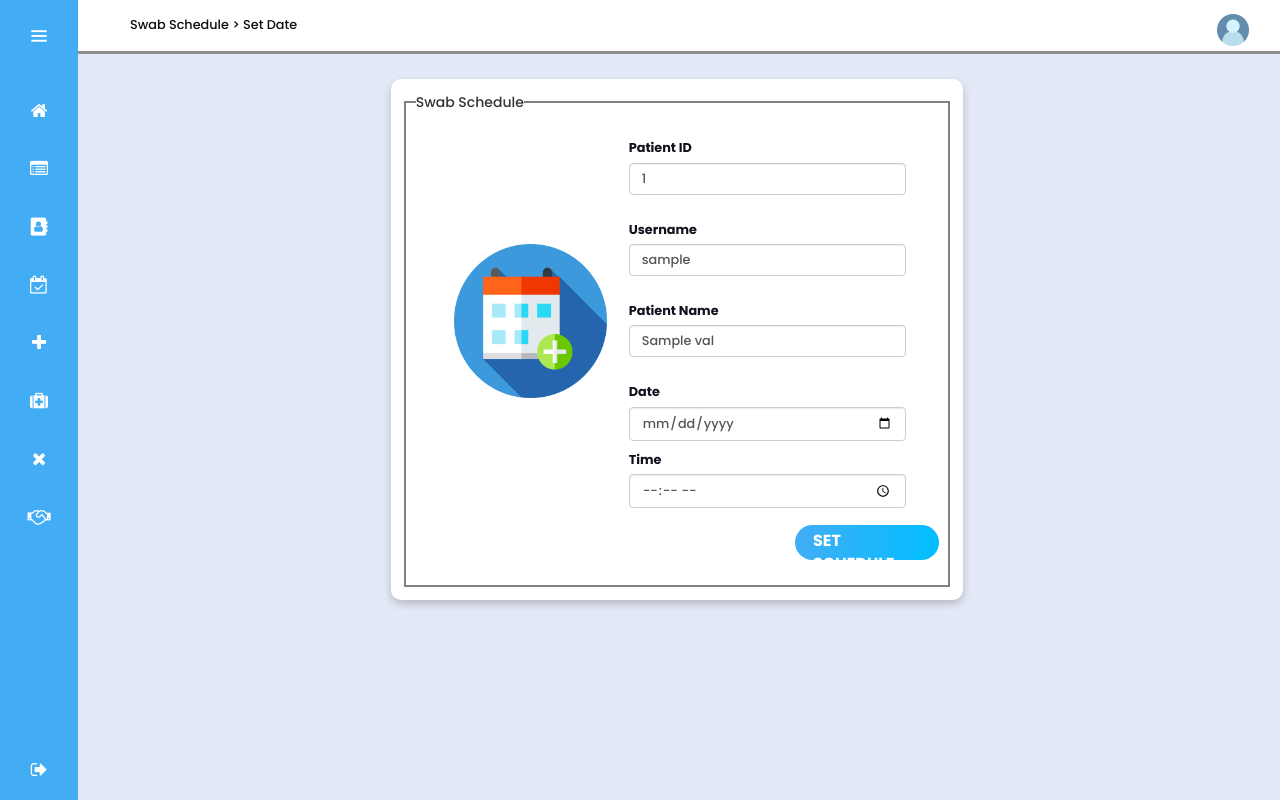
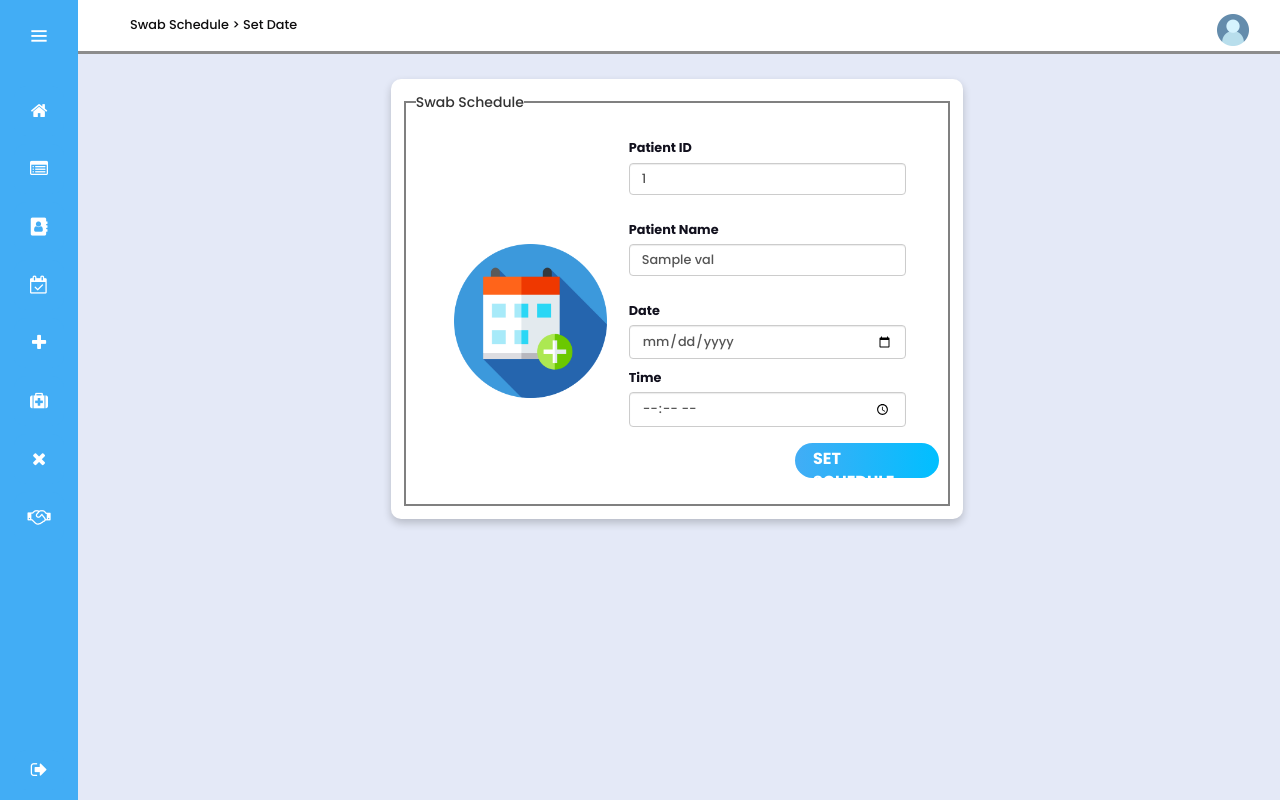
Before and after one commit to justinemrtnz/covidcare, a Flask app: template templates/UpdateSwab.html in a window 1280 px wide. Run offline with Flask 2, Linux system fonts and the light colour scheme; the template is opened without the code that fills it: most values are stand-ins (such as "Sample title", 1, 10 or a date in 2020); some libraries are stand-ins or nearby versions.

Commit message:
initial commit

```diff
--- a/app.py
+++ b/app.py
@@ -1,11 +1,8 @@
 import json
 from datetime import datetime
 import sys
-import pendulum
 import pyrebase
 import datetime
-import smtplib
-import os
 from twilio.rest import Client
 
 firebaseConfig = {
--- a/templates/UpdateCCSwab.html
+++ b/templates/UpdateCCSwab.html
@@ -332,7 +332,7 @@ legend.scheduler-border {
         <input  style="width:60%;  height: 3%;   font-size: 1vw;background: white" type="text" name="PatientID" placeholder="PatientID"
                class="form-control"
                value="{{request.form['patientID'] or p.val().patientID}}" disabled="disabled" ><br></div>
-      <div class="column" style="margin-right:5%; margin-top: -5%" >
+      <div class="column" style="margin-right:5%; margin-top: -5%; display: none" >
      <b><label for="username">Username</label></b>
         <input  style="width:60%;  height: 3%;     font-size: 1vw; background: white" type="text" name="username" placeholder="username"
                class="form-control"
--- a/templates/UpdateSwab.html
+++ b/templates/UpdateSwab.html
@@ -332,7 +332,7 @@ legend.scheduler-border {
         <input  style="width:60%;  height: 3%;   font-size: 1vw;background: white" type="text" name="PatientID" placeholder="PatientID"
                class="form-control"
                value="{{request.form['patientID'] or p.val().patientID}}" disabled="disabled" ><br></div>
-      <div class="column" style="margin-right:5%; margin-top: -5%" >
+      <div class="column" style="margin-right:5%; margin-top: -5%; display: none" >
      <b><label for="username">Username</label></b>
         <input  style="width:60%;  height: 3%;     font-size: 1vw; background: white" type="text" name="username" placeholder="username"
                class="form-control"
```
